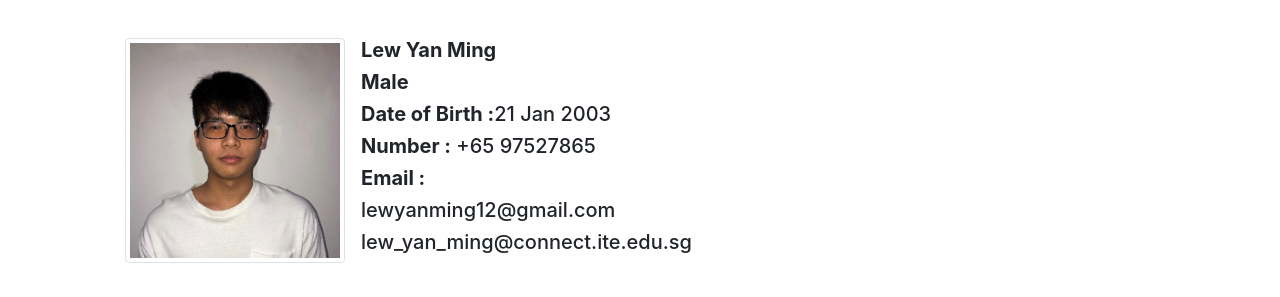
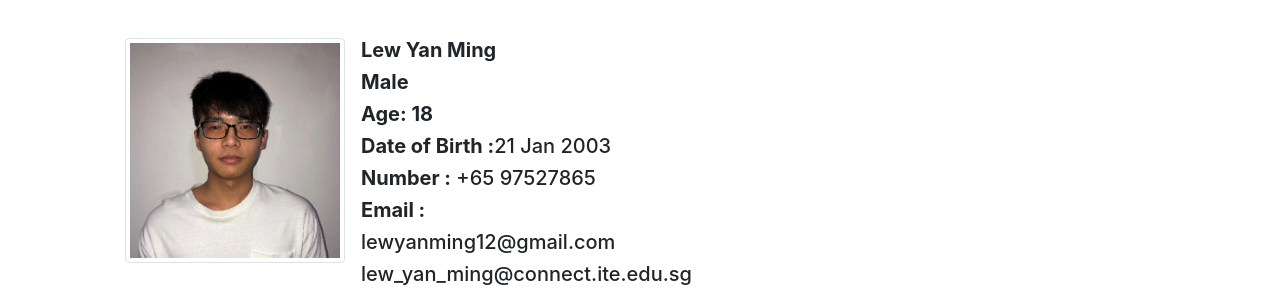
Before and after one commit to yanminglew/github.io, a plain HTML site: page index.html in a window 1280 px wide. Shown: the part 319-616 px from the top of the page. Drawn offline with nearby package versions, Linux system fonts and the light colour scheme.

Commit message:
Update index.html

```diff
--- a/index.html
+++ b/index.html
@@ -35,6 +35,7 @@
                 <div class="media-body">
                     <h5><b>Lew Yan Ming</b></h5>
                     <h5><b>Male</b></h5>
+                    <h5><b>Age: 18</b></h5>
                     <h5><b>Date of Birth :</b>21 Jan 2003</h5>
                     <h5><b>Number :</b> +65 97527865 </h5>
                     <h5><b>Email :</b></h5>
```
